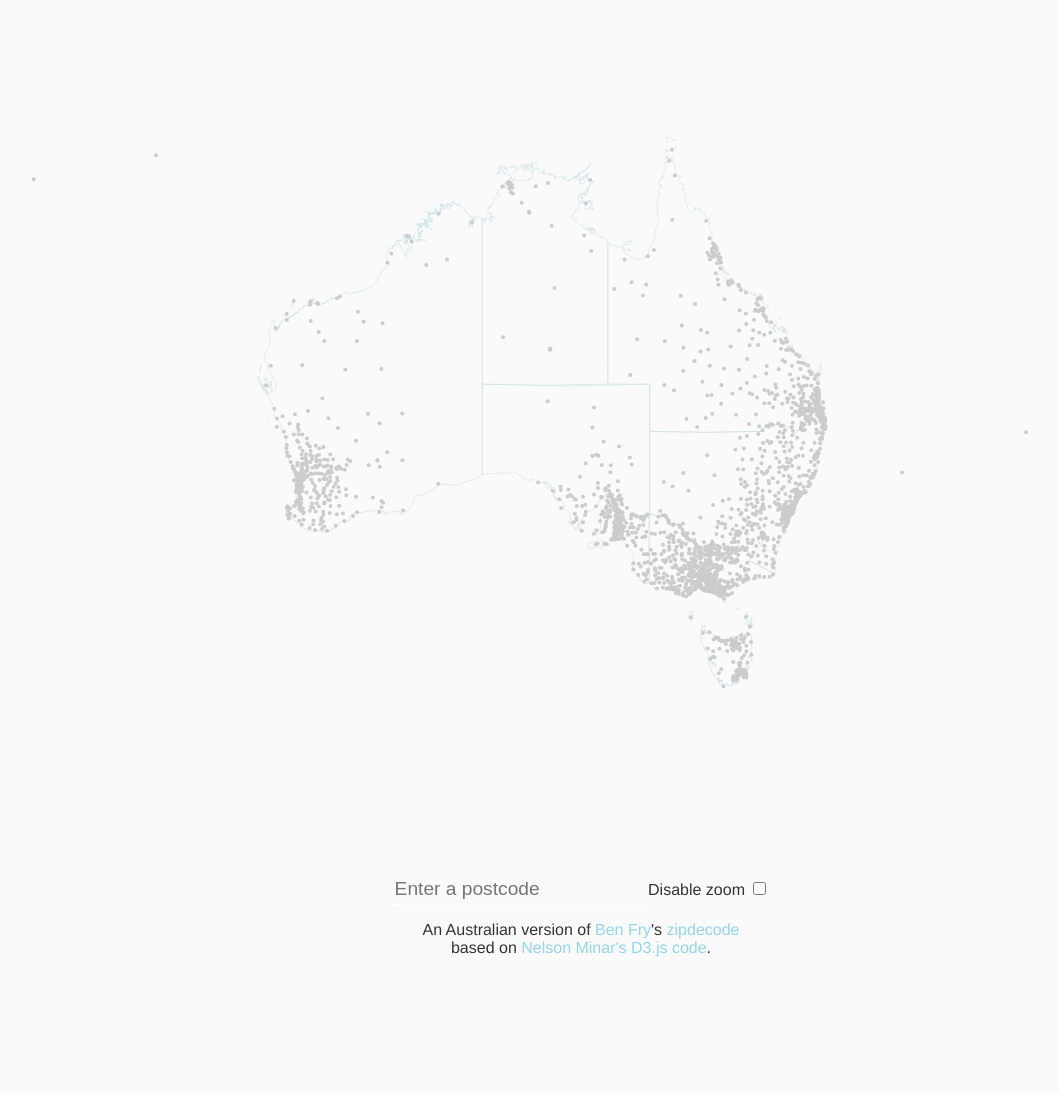
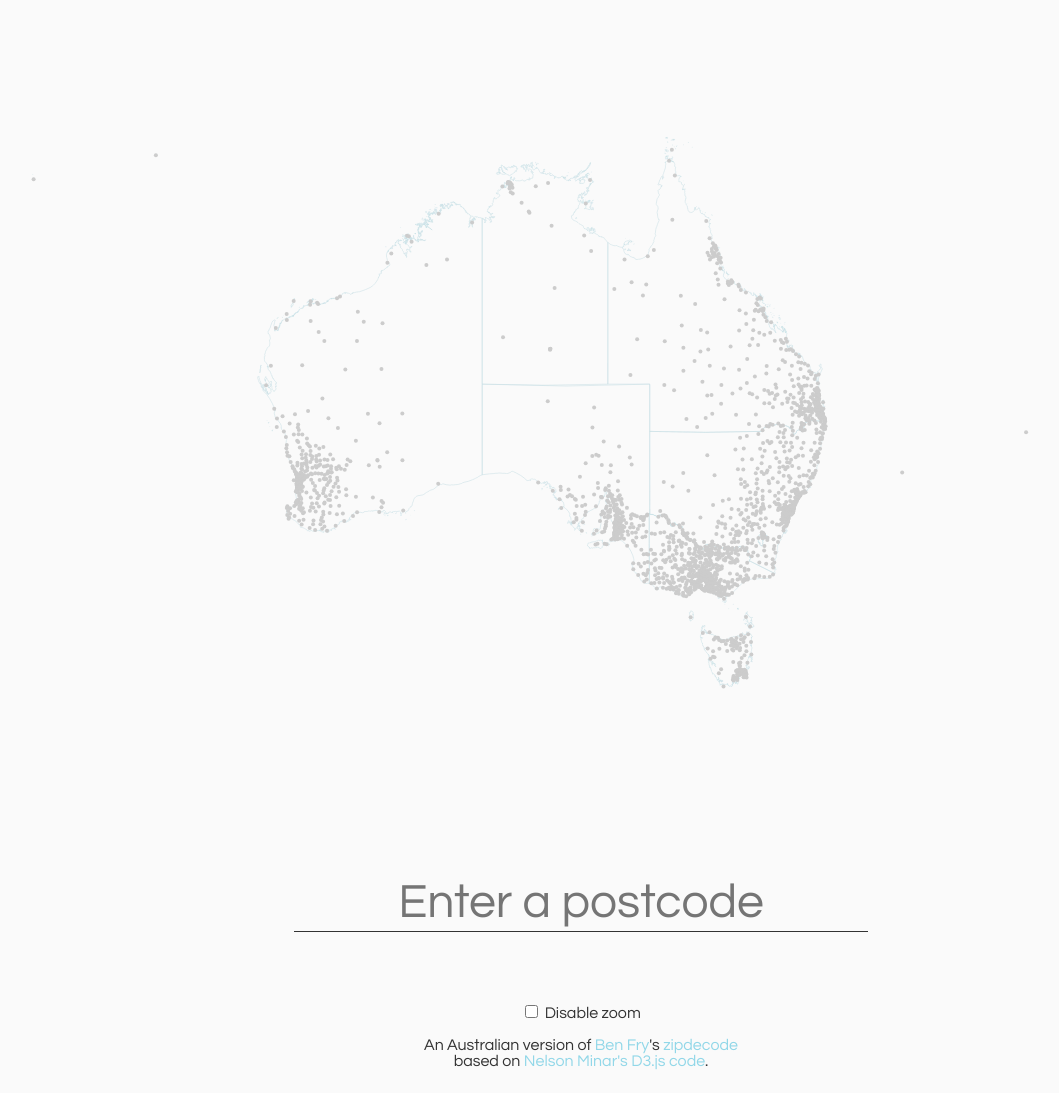
Before and after one commit to smallmultiples/australian-postdecode, a plain HTML site: page index.html in a window 1280 px wide. Shown: the whole page, without its empty margins (59-1118 px from the left). Before the commit the page ends 973 px from the top, so only its background shows below. Drawn offline with nearby package versions, Linux system fonts and the light colour scheme.

Commit message:
change typeface

```diff
--- a/index.html
+++ b/index.html
@@ -5,27 +5,51 @@
         <title> Australian Postdecoder </title>
         <script src="http://d3js.org/d3.v3.min.js"></script>
         <script src="queue.min.js"></script>
-
+        <link href="https://fonts.googleapis.com/css?family=Questrial" rel="stylesheet">
         <style type="text/css">
             /* HTML styling */
             html { background-color: #FAFAFA; }
             body {
-                font-family: Helvetica, Arial, sans-serif; font-size: 16px;
+                font-family: "Questrial", Helvetica, Arial, sans-serif; font-size: 16px;
                 color: #333;
+            }
+            #container {
+                display: flex;
+                flex-direction: column;
+                align-items: center;
+                text-align: center;
+            }
+            #controls {
+                display: flex;
+                flex-direction: column;
+                align-items: center;
+                text-align: center;
             }
             a { text-decoration: none; color: #91D7E8 }
             #map { width: 1200px; height: 800px; }
-            input {
+            .postcodeInput {
+                font-family: "Questrial", Helvetica, Arial, sans-serif; font-size: 16px;
                 background: none;
                 border: none;
-                border-bottom: 1px solid white;
-                color: white;
+                border-bottom: 1px solid #333;
+                color: #333;
                 outline: none;
                 padding-bottom: 4px;
+                padding-top: 70px;
+                margin-bottom: 70px;
+                font-size: 3rem;
+                text-align: center;
+                font-weight: normal;
             }
 
             input:focus {
                 border-bottom-color: #91D7E8;
+            }
+
+            input[type=number]::-webkit-inner-spin-button,
+            input[type=number]::-webkit-outer-spin-button {
+                -webkit-appearance: none;
+                margin: 0;
             }
 
             /* SVG styling */
@@ -39,19 +63,21 @@
         </style>
     </head>
     <body>
-        <center>
+        <div id="container">
             <div id="map"></div>
-            <input style="padding-top: 70px; font-size: 120%" placeholder="Enter a postcode" type="number"></input>
-            <label>
-                Disable zoom
-                <input name="zoom" type="checkbox" />
-            </label>
+            <div id="controls">
+                <input class="postcodeInput" placeholder="Enter a postcode" type="number"></input>
+                <label>
+                    <input name="zoom" type="checkbox" />
+                    Disable zoom
+                </label>
+            </div>
             <p>An Australian version of
                 <a href="http://benfry.com/">Ben Fry</a>'s
                 <a href="http://benfry.com/zipdecode/">zipdecode</a><br>
                 based on <a href="https://github.com/NelsonMinar/zipdecode-js">Nelson Minar's D3.js code</a>.
             </p>
-        </center>
+        </div>
         <script type="text/javascript" src="postdecode.js"></script>
     </body>
 </html>
```
